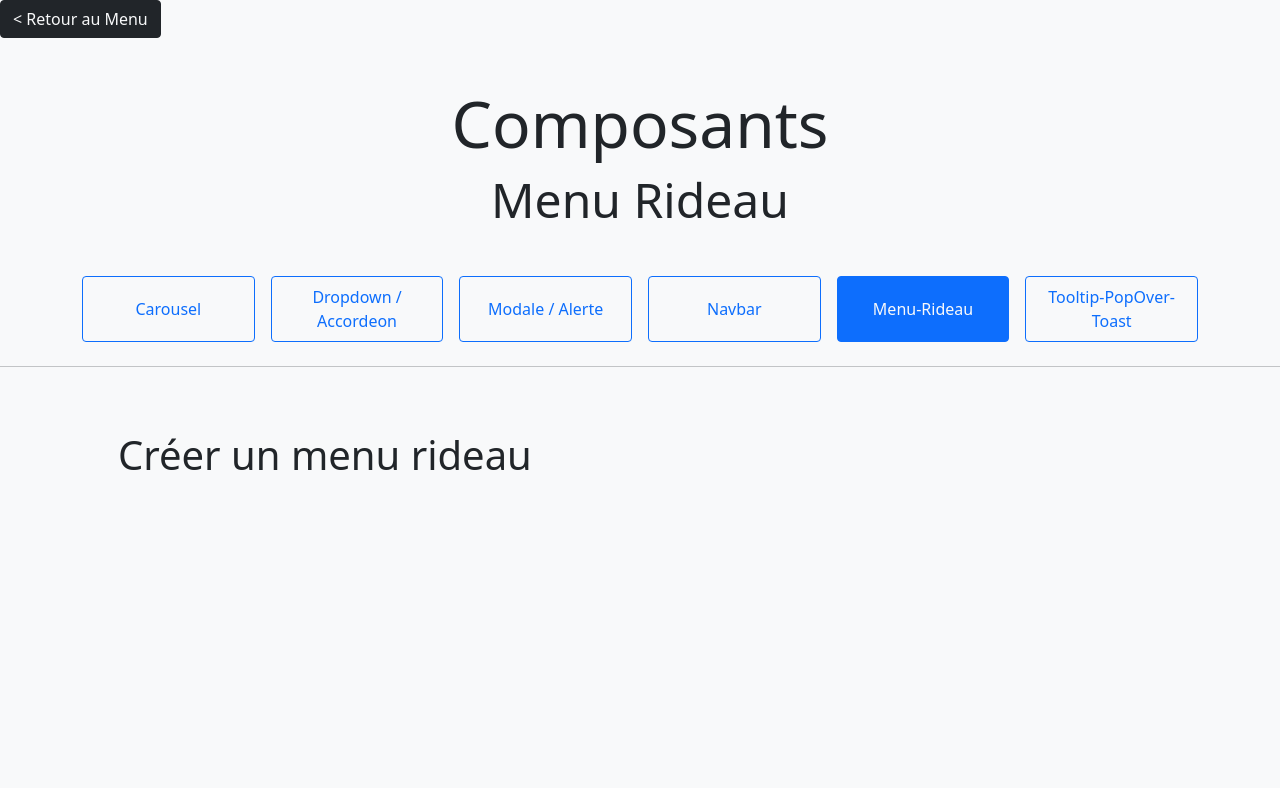
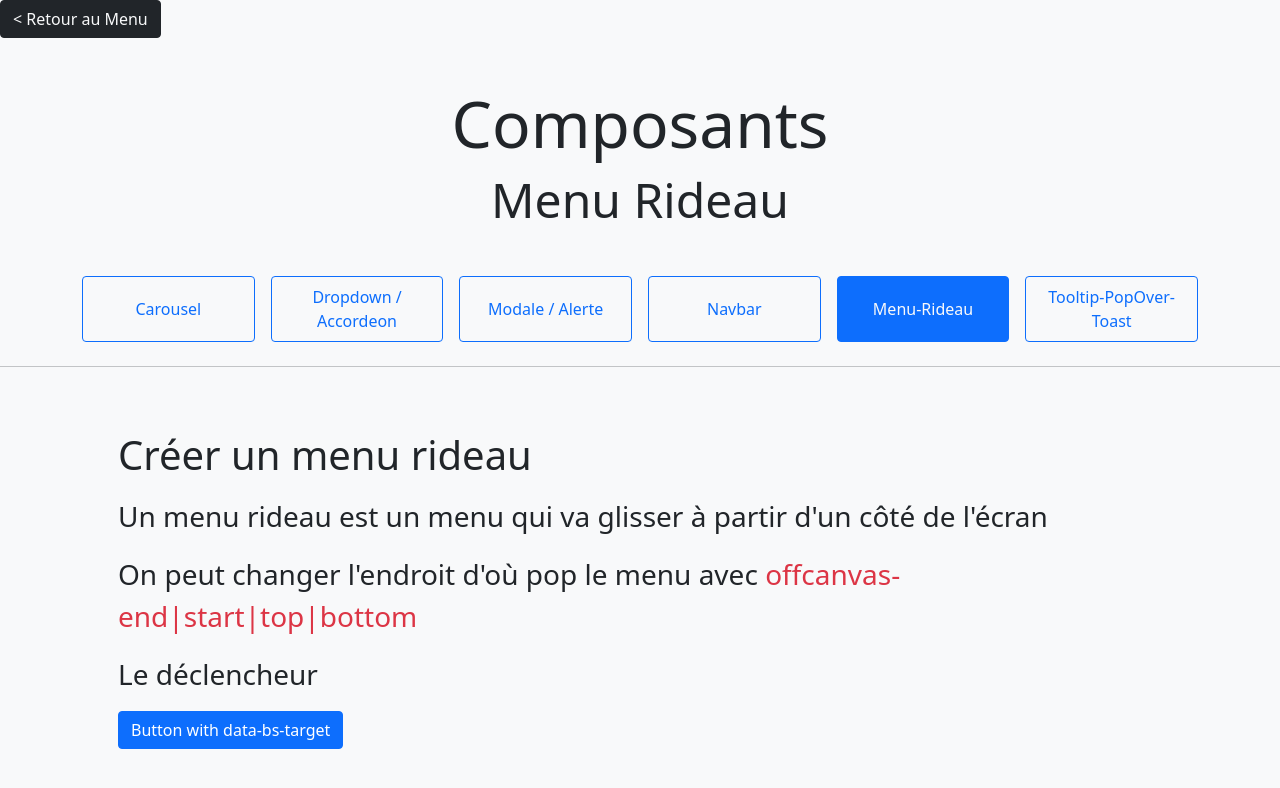
Before and after one commit to prestationweb42/Formation-Bootstrap-5, a plain HTML site: page 1. Sandbox/5. Composants avec JS/5. Menu-rideau.html in a window 1280 px wide. Drawn offline with nearby package versions, Linux system fonts and the light colour scheme.

Commit message:
lesson Composants JS Menu-Rideau

```diff
--- a/1. Sandbox/5. Composants avec JS/5. Menu-rideau.html
+++ b/1. Sandbox/5. Composants avec JS/5. Menu-rideau.html
@@ -47,17 +47,17 @@
 <div class="container p-5 mb-5">
 
     <h2 class="display-6 mb-3">Créer un menu rideau </h2>
+    <p class="fs-3">Un menu rideau est un menu qui va glisser à partir d'un côté de l'écran<span class="text-danger"></span></p>
+    <p class="fs-3">On peut changer l'endroit d'où pop le menu avec <span class="text-danger">offcanvas-end|start|top|bottom</span></p>
+    <p class="fs-3">Le déclencheur <span class="text-danger"></span></p>
 
-    <!-- Un menu rideau est un menu qui va glisser à partir d'un côté de l'écran. -->
-    <!-- On peut changer l'endroit d'où pop le menu avec [offcanvas-end|start|top|bottom]  -->
 
-      <!-- Le déclencheur -->
-      <!-- <button class="btn btn-primary" type="button" data-bs-toggle="offcanvas" data-bs-target="#offcanvasExample" aria-controls="offcanvasExample">
+      <button class="btn btn-primary" type="button" data-bs-toggle="offcanvas" data-bs-target="#offcanvasExample" aria-controls="offcanvasExample">
         Button with data-bs-target
-      </button> -->
+      </button>
 
       <!-- Le menu rideau -->
-      <!-- <div style="z-index:1051;" class="offcanvas offcanvas-end" tabindex="-1" id="offcanvasExample" aria-labelledby="offcanvasExampleLabel">
+      <div style="z-index:1051;" class="offcanvas offcanvas-end" tabindex="-1" id="offcanvasExample" aria-labelledby="offcanvasExampleLabel">
         <div class="offcanvas-header">
           <h5 class="offcanvas-title" id="offcanvasExampleLabel">Offcanvas</h5>
           <button type="button" class="btn-close text-reset" data-bs-dismiss="offcanvas" aria-label="Close"></button>
@@ -76,7 +76,7 @@
               <li><a class="dropdown-item" href="#">Something else here</a></li>
             </ul>
           </div>
-        </div> -->
+        </div>
       </div>
 </div>
 
```
